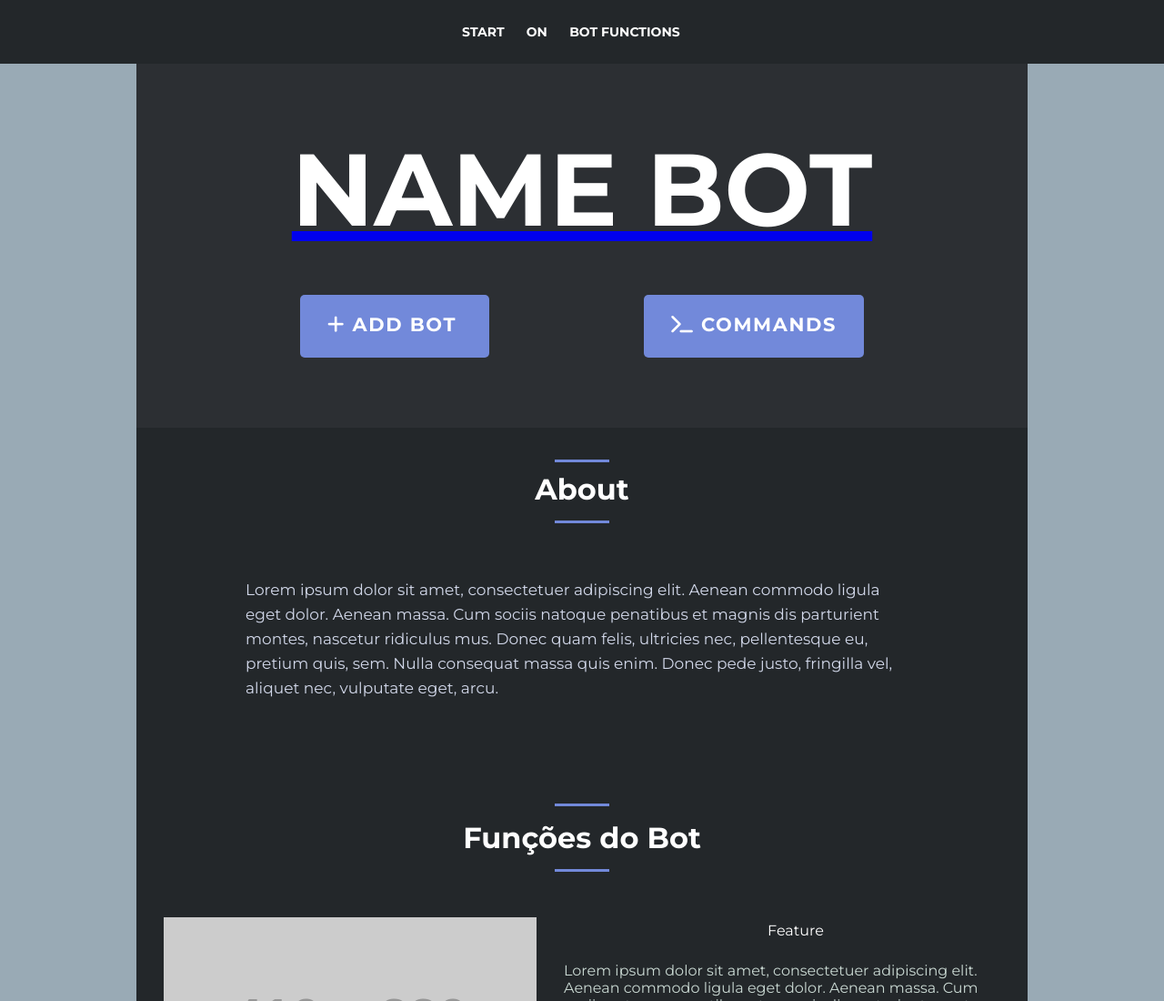
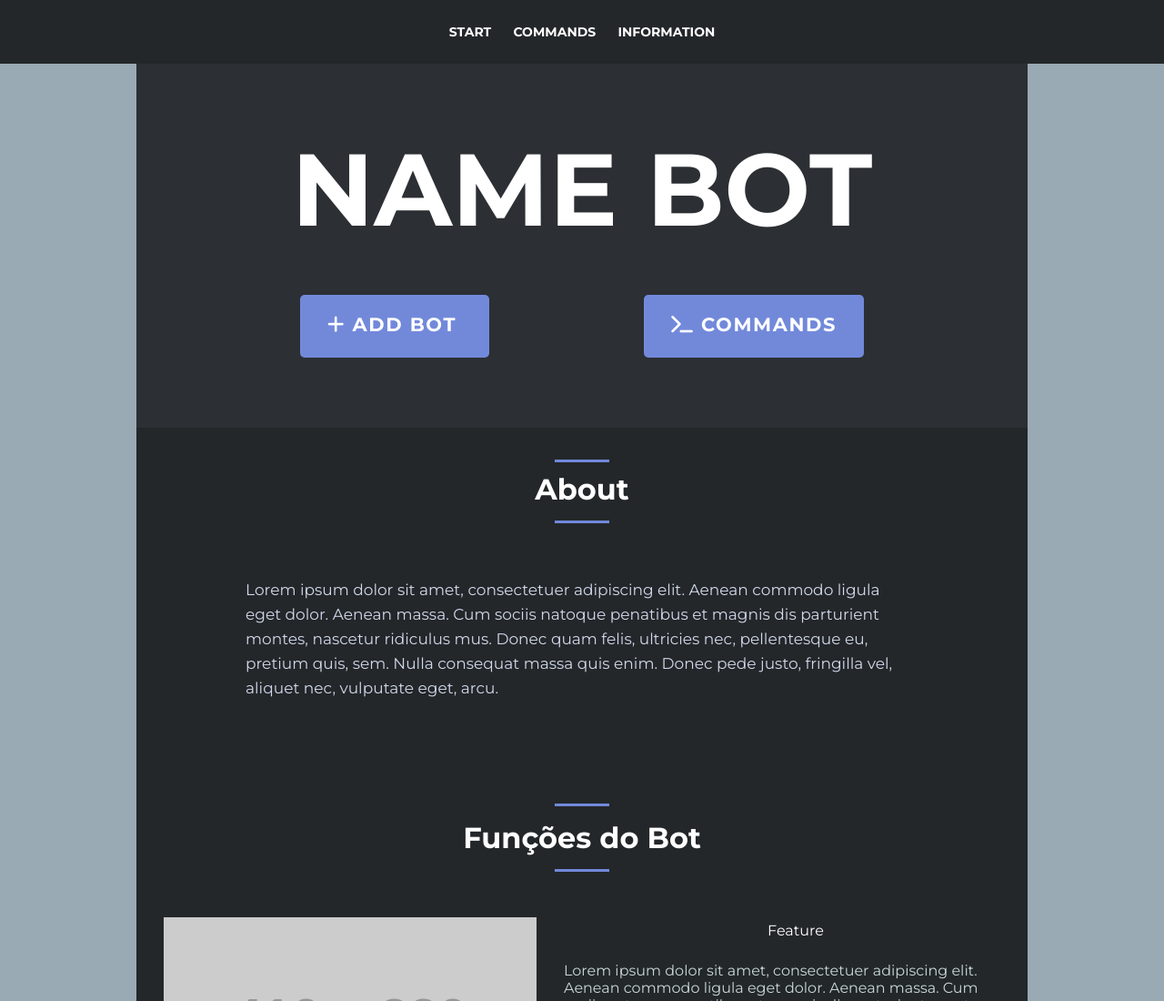
Before and after one commit to 7ra/website1, a plain HTML site: page index.html in a window 1280 px wide. Shown: the top 1100 px of the page at 91% size. Drawn offline with Linux system fonts and the light colour scheme; placeholder pictures from the web are drawn by us.

Commit message:
Update index.html

```diff
--- a/index.html
+++ b/index.html
@@ -14,9 +14,8 @@
 			<nav class="header_menu">
 				<ul>
 					<li><a href="#!">Start</a></li>
-					<li><a href="#!">ON</a></li>
-					<li><a href="#!">Bot Functions</a></li>
-					<li><a href="#!"More Information</a></li>
+					<li><a href="#!">Commands</a></li>
+					<li><a href="#!">Information</a></li>
 				</ul>
 			</nav>
 			<!--NAV-->
```
